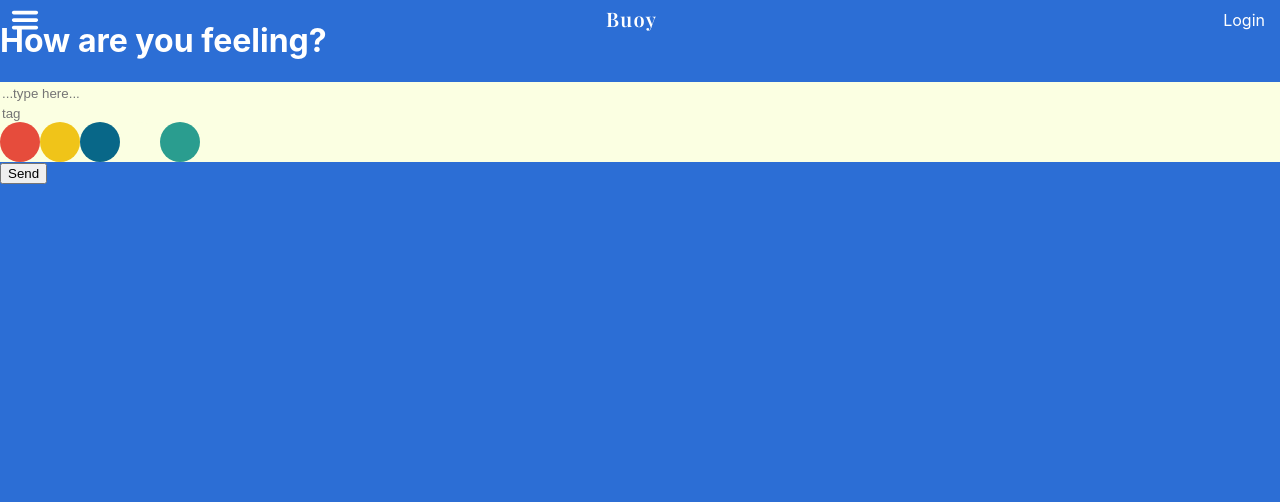
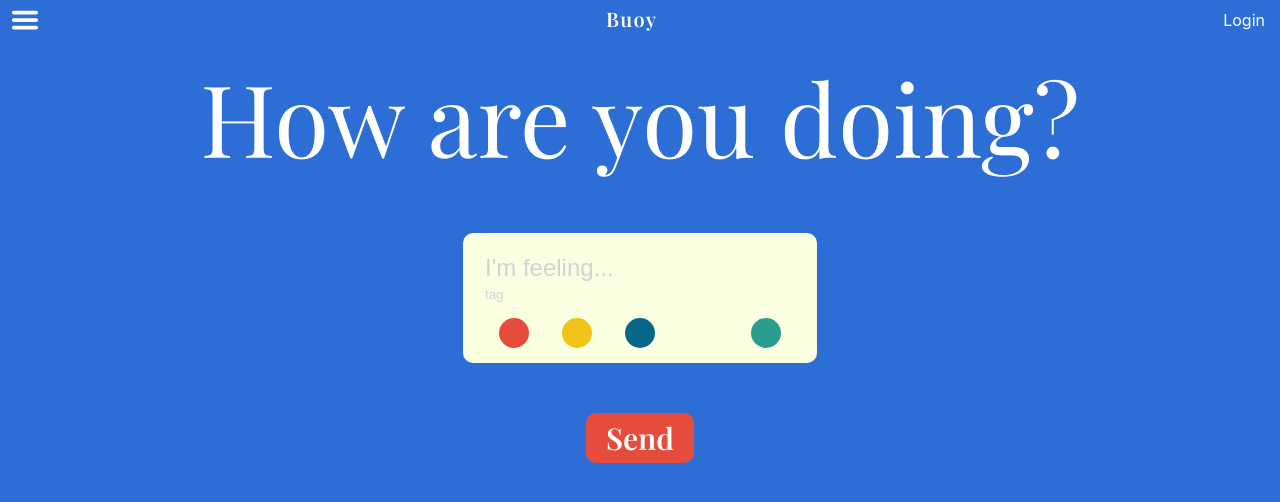
Before and after one commit to indianakuffer/Buoy, a React (Create React App) app in the folder client/: page /thoughts/new in a window 1280 px wide. Shown: the top 502 px of the page. Built offline with nearby package versions, Linux system fonts and the light colour scheme.

Commit message:
style new thought screen

```diff
--- a/client/src/App.js
+++ b/client/src/App.js
@@ -18,7 +18,6 @@ const MainContainer = styled.main`
   position: relative;
   >* {
     position: absolute;
-    // height calc is full screen - header height
     height: 100vh;
     width: 100%;
   }
--- a/client/src/components/screens/CreateThought.jsx
+++ b/client/src/components/screens/CreateThought.jsx
@@ -2,13 +2,22 @@ import React, { useState } from 'react'
 import styled from 'styled-components'
 import { useHistory } from 'react-router-dom'
 import { postThought, giveThoughtTag } from '../../services/thoughts'
+import Title from '../shared/Title'
+import Button from '../shared/Button'
 
 const CreateThoughtContainer = styled.div`
+  display: flex;
+  flex-flow: column;
+  align-items: center;
+  user-select: none;
 `
 const NewThought = styled.div`
+  margin: 50px 0;
   display: flex;
   flex-flow: column;
   background-color: ${props => props.color};
+  border-radius: 10px;
+  padding: 20px 20px 10px 20px;
 `
 const StyledForm = styled.form`
   display: flex;
@@ -18,19 +27,33 @@ const StyledForm = styled.form`
     background-color: transparent;
     color: #${props => props.textColor};
     border: none;
+    ::placeholder {
+      color: lightgrey;
+    }
     :focus {
       outline: none;
     }
   }
+  input[name='content'] {
+    font-size: 24px;
+  }
 `
 const Colors = styled.div`
   display: flex;
+  justify-content: space-around;
+  margin-top: 10px;
 `
-const Circle = styled.div`
-  height: 40px;
-  width: 40px;
+const Circle = styled.button`
+  height: 30px;
+  width: 30px;
+  margin: 5px;
   background-color: #${props => props.color};
   border-radius: 50%;
+  border: none;
+  :focus {
+    outline: none;
+    box-shadow: 0 0 2px 2px white;
+  }
 `
 const colorList = [['e64c3c', 'fbffe2'], ['f0c419', '086788'], ['086788', 'fbffe2'], ['fbffe2', '086788'], ['2a9d8f', 'fbffe2']]
 
@@ -73,11 +96,11 @@ export default function CreateThought(props) {
 
   return (
     <CreateThoughtContainer>
-      <h1>How are you feeling?</h1>
+      <Title>How are you doing?</Title>
       <NewThought color={`#${formData.color}`}>
         <StyledForm textColor={textColor}>
           <label htmlFor='content'>
-            <input type='text' name='content' value={formData.content} onChange={handleChange} placeholder='...type here...'></input>
+            <input type='text' name='content' value={formData.content} onChange={handleChange} placeholder={`I'm feeling...`}></input>
           </label>
           <label htmlFor='tag'>
             <input type='text' name='tag' value={formData.tag} onChange={handleChange} placeholder='tag'></input>
@@ -93,7 +116,7 @@ export default function CreateThought(props) {
           ))}
         </Colors>
       </NewThought>
-      <button onClick={handleSubmit}>Send</button>
+      <Button bgColor='#e64c3c' color='white' forceSize='30px' onClick={handleSubmit}>Send</Button>
     </CreateThoughtContainer>
   )
 }
```
